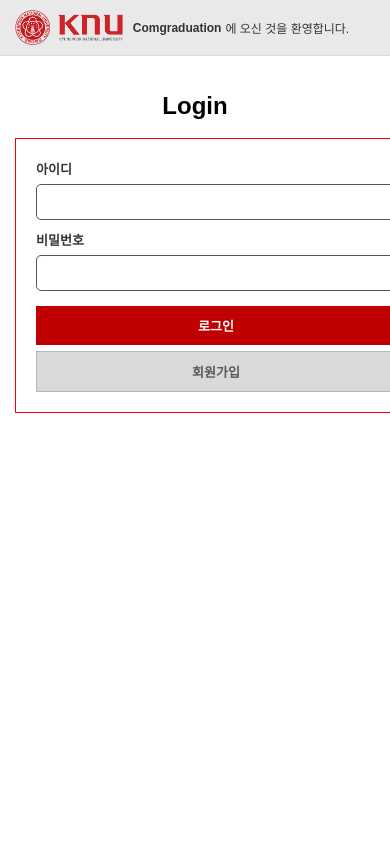
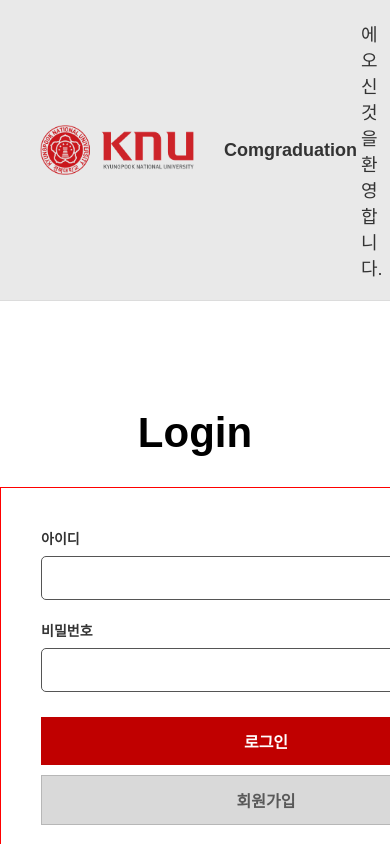
Before and after one commit to madebyhwan/ComGraduation, a React (Create React App) app in the folder client/: page / in a window 390 px wide. Built offline with nearby package versions, Linux system fonts and the light colour scheme; no server answers.

Commit message:
자가진단 기능 업데이트

```diff
--- a/client/src/pages/Login.css
+++ b/client/src/pages/Login.css
@@ -123,212 +123,3 @@ button:disabled {
     background-color: #f0f0f0;
     /* 기존보다 밝은 회색 */
 }
-
-/* ================================ */
-/* 반응형 미디어 쿼리 */
-/* ================================ */
-
-/* 태블릿/작은 노트북 (1024px 이상) */
-@media (max-width: 1024px) {
-    .login-header {
-        padding: 15px 30px;
-    }
-
-    .welcome-message-box {
-        margin-left: 20px;
-        font-size: 16px;
-    }
-
-    .login-main {
-        padding-top: 60px;
-    }
-
-    .login-title {
-        font-size: 36px;
-        margin-bottom: 25px;
-    }
-
-    .login-form-box {
-        width: 100%;
-        max-width: 400px;
-        padding: 30px;
-    }
-
-    .input-group input,
-    .button-group button {
-        font-size: 15px;
-    }
-
-    .input-group {
-        margin-bottom: 12px;
-    }
-
-    .button-group {
-        margin-top: 20px;
-    }
-}
-
-/* 중간 화면/모바일 (768px ~ 1024px 미만) */
-@media (max-width: 768px) {
-
-    body,
-    html,
-    .login-page {
-        min-height: 100vh;
-    }
-
-    .login-header {
-        padding: 12px 20px;
-        flex-wrap: wrap;
-        gap: 10px;
-    }
-
-    .logo-box img {
-        height: 40px;
-    }
-
-    .welcome-message-box {
-        margin-left: 0;
-        font-size: 14px;
-    }
-
-    .login-main {
-        padding: 30px 20px;
-        justify-content: center;
-    }
-
-    .login-title {
-        font-size: 28px;
-        margin-bottom: 20px;
-    }
-
-    .login-form-box {
-        width: 100%;
-        max-width: 380px;
-        padding: 25px;
-        border: 1px solid #ff0000;
-    }
-
-    .input-group {
-        margin-bottom: 10px;
-    }
-
-    .input-group label {
-        font-size: 14px;
-        margin-bottom: 4px;
-    }
-
-    .input-group input {
-        padding: 9px;
-        font-size: 14px;
-    }
-
-    .button-group {
-        margin-top: 18px;
-    }
-
-    .button-group button {
-        padding: 11px 0;
-        font-size: 14px;
-    }
-
-    .btn-login {
-        margin-bottom: 8px;
-    }
-}
-
-/* 작은 화면 (480px ~ 768px 미만) */
-@media (max-width: 480px) {
-    .login-header {
-        padding: 10px 15px;
-    }
-
-    .logo-box img {
-        height: 35px;
-    }
-
-    .welcome-message-box {
-        font-size: 12px;
-    }
-
-    .login-main {
-        padding: 20px 15px;
-    }
-
-    .login-title {
-        font-size: 24px;
-        margin-bottom: 18px;
-    }
-
-    .login-form-box {
-        width: 100%;
-        max-width: 100%;
-        padding: 20px;
-        border: 1px solid #ff0000;
-    }
-
-    .input-group {
-        margin-bottom: 9px;
-    }
-
-    .input-group label {
-        font-size: 13px;
-        margin-bottom: 3px;
-    }
-
-    .input-group input {
-        padding: 8px;
-        font-size: 13px;
-    }
-
-    .button-group {
-        margin-top: 15px;
-    }
-
-    .button-group button {
-        padding: 10px 0;
-        font-size: 13px;
-    }
-
-    .btn-login {
-        margin-bottom: 6px;
-    }
-}
-
-/* 매우 작은 화면 (480px 미만) */
-@media (max-width: 360px) {
-    .login-header {
-        padding: 8px 12px;
-    }
-
-    .logo-box img {
-        height: 30px;
-    }
-
-    .welcome-message-box {
-        font-size: 11px;
-    }
-
-    .login-title {
-        font-size: 20px;
-        margin-bottom: 15px;
-    }
-
-    .login-form-box {
-        padding: 15px;
-    }
-
-    .input-group input,
-    .button-group button {
-        font-size: 12px;
-        padding: 8px;
-    }
-
-    .button-group {
-        margin-top: 12px;
-    }
-
-    .button-group button {
-        padding: 9px 0;
-    }
-}
--- a/client/src/pages/Signup.css
+++ b/client/src/pages/Signup.css
@@ -2,58 +2,63 @@ body,
 html {
     margin: 0;
     padding: 0;
+    /* 전체 화면의 높이를 꽉 채우고 스크롤바를 숨깁니다. */
+    height: 100%;
+    overflow: hidden;
     font-family: 'Malgun Gothic', '맑은 고딕', sans-serif;
-    background-color: #ffffff;
 }
 
 .signup-container {
+    /* 화면 전체를 덮도록 높이 100% 설정 */
+    height: 100vh;
     display: flex;
-    flex-wrap: wrap;
+    /* 중앙 정렬에서 시작점으로 변경하고, 상단에 여백 추가 */
+    align-items: flex-start;
+    padding-top: 80px;
+    /* 상단 여백 추가 */
+    gap: 40px;
     justify-content: center;
-    align-items: center;
-    gap: 20px;
-    padding: 40px 20px;
-    min-height: 100vh;
+    padding-left: 20px;
+    padding-right: 20px;
+    background-color: #ffffff;
     box-sizing: border-box;
 }
 
 .character-section {
     position: relative;
-    flex: 0 1 auto;
-    display: flex;
-    flex-direction: column;
-    align-items: center;
-    justify-content: flex-start;
-    height: auto;
+    /* 캐릭터 전체를 아래로 내림 */
+    padding-bottom: 20px;
+    left: -50px;
+    /* 수직 정렬을 위해 높이를 컨테이너에 맞춤 */
     align-self: flex-end;
-    margin-bottom: 5%;
+    /* 캐릭터 섹션은 컨테이너 하단에 배치 */
+    margin-bottom: 40px;
+    /* 컨테이너 하단으로부터 간격 조정 */
 }
 
 .character-image {
-    height: 250px;
-    width: auto;
-    max-width: 100%;
-    order: 2;
+    height: 300px;
 }
 
 .speech-bubble {
-    width: 180px;
+    width: 200px;
     background: #fff;
     border: 2px solid #000;
     border-radius: 50%;
-    padding: 15px;
+    padding: 20px;
     text-align: center;
-    margin-bottom: 10px;
-    font-size: 14px;
-    position: relative;
-    order: 1;
+    position: absolute;
+    /* bottom 값을 조정하여 캐릭터 위에 배치 */
+    bottom: 350px;
+    left: 50%;
+    transform: translateX(-50%);
 }
 
 .speech-bubble p {
     margin: 0;
-    font-size: 14px;
+    font-size: 18px;
     font-weight: bold;
-    line-height: 1.4;
+    line-height: 1.5;
 }
 
 .speech-bubble::after {
@@ -72,12 +77,13 @@ html {
 .form-section {
     background: #e0e0e0;
     border-radius: 30px;
-    padding: 30px;
-    width: 100%;
-    max-width: 420px;
-    max-height: 85vh;
+    padding: 40px;
+    width: 400px;
+    /* 스크롤 고정 핵심 수정 */
+    max-height: 90vh;
+    /* 뷰포트 높이에 따라 최대 높이 지정 */
     overflow-y: auto;
-    box-sizing: border-box;
+    /* 내용이 넘칠 경우에만 스크롤 가능 */
 }
 
 .form-title {
@@ -218,184 +224,3 @@ html {
 #check-username-btn:hover {
     background-color: #e0e0e0;
 }
-
-/* ================================ */
-/* 반응형 미디어 쿼리 */
-/* ================================ */
-
-/* 태블릿/작은 노트북 (768px 이상 1024px 미만) */
-@media (max-width: 1024px) {
-    .signup-container {
-        flex-direction: column;
-        padding: 30px 15px;
-        gap: 15px;
-    }
-
-    .character-section {
-        min-height: auto;
-        margin-bottom: 20px;
-    }
-
-    .character-image {
-        height: 200px;
-    }
-
-    .speech-bubble {
-        width: 160px;
-        padding: 12px;
-        font-size: 12px;
-    }
-
-    .form-section {
-        padding: 25px;
-        max-width: 100%;
-        max-height: 75vh;
-    }
-
-    .form-title {
-        font-size: 20px;
-        margin-bottom: 25px;
-    }
-
-    .input-group,
-    .button-select-group {
-        margin-bottom: 15px;
-    }
-}
-
-/* 작은 화면/모바일 (768px 미만) */
-@media (max-width: 768px) {
-
-    body,
-    html {
-        padding: 0;
-    }
-
-    .signup-container {
-        flex-direction: column;
-        padding: 20px 12px;
-        gap: 10px;
-        min-height: auto;
-        justify-content: flex-start;
-    }
-
-    .character-section {
-        display: none;
-    }
-
-    .character-image {
-        height: 150px;
-    }
-
-    .form-section {
-        width: 100%;
-        max-width: 100%;
-        padding: 20px;
-        border-radius: 15px;
-        max-height: 85vh;
-    }
-
-    .form-title {
-        font-size: 18px;
-        margin-bottom: 20px;
-    }
-
-    .input-group label,
-    .button-select-group label {
-        font-size: 13px;
-        margin-bottom: 6px;
-    }
-
-    .input-group input,
-    .styled-select {
-        padding: 10px;
-        font-size: 15px;
-    }
-
-    .input-group,
-    .button-select-group {
-        margin-bottom: 12px;
-    }
-
-    .options-box {
-        gap: 8px;
-    }
-
-    .option-btn {
-        padding: 8px;
-        font-size: 13px;
-    }
-
-    .input-with-button {
-        gap: 8px;
-    }
-
-    #check-username-btn {
-        padding: 0 12px;
-        font-size: 12px;
-        height: 40px;
-    }
-
-    .submit-btn {
-        padding: 12px;
-        font-size: 16px;
-    }
-
-    .form-actions {
-        margin-top: 20px;
-    }
-
-    .label-group {
-        flex-direction: column;
-        gap: 4px;
-    }
-
-    .check-result-msg {
-        font-size: 11px;
-    }
-}
-
-/* 매우 작은 화면 (480px 미만) */
-@media (max-width: 480px) {
-    .signup-container {
-        padding: 15px 10px;
-    }
-
-    .form-section {
-        padding: 15px;
-        border-radius: 10px;
-        max-height: 90vh;
-    }
-
-    .form-title {
-        font-size: 16px;
-        margin-bottom: 15px;
-    }
-
-    .input-group input,
-    .styled-select {
-        padding: 9px;
-        font-size: 14px;
-    }
-
-    .input-group,
-    .button-select-group {
-        margin-bottom: 10px;
-    }
-
-    .option-btn {
-        padding: 6px;
-        font-size: 12px;
-    }
-
-    .input-with-button input {
-        min-width: 0;
-    }
-
-    #check-username-btn {
-        padding: 0 10px;
-        font-size: 11px;
-        height: 38px;
-        white-space: nowrap;
-    }
-}
```
